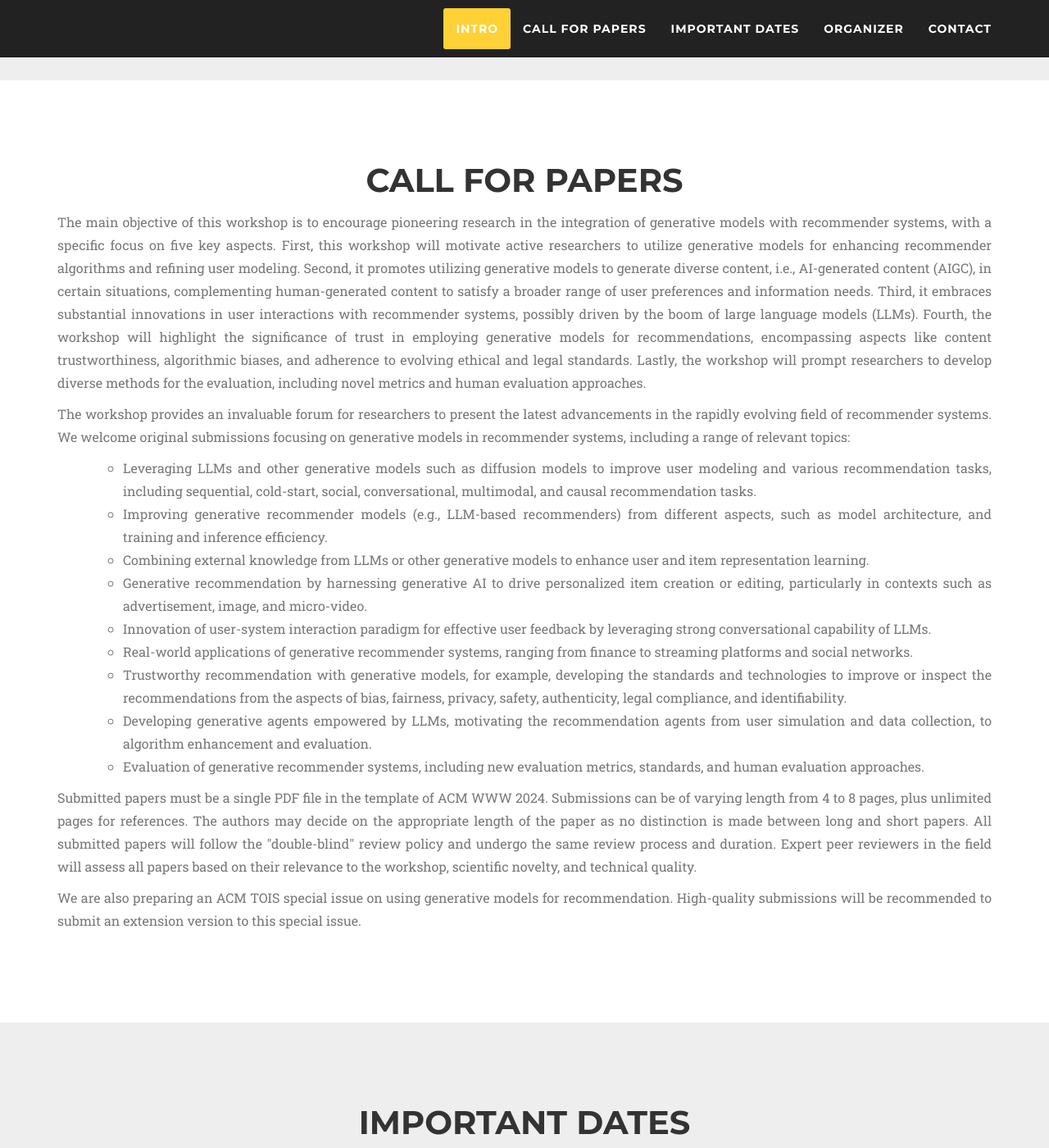
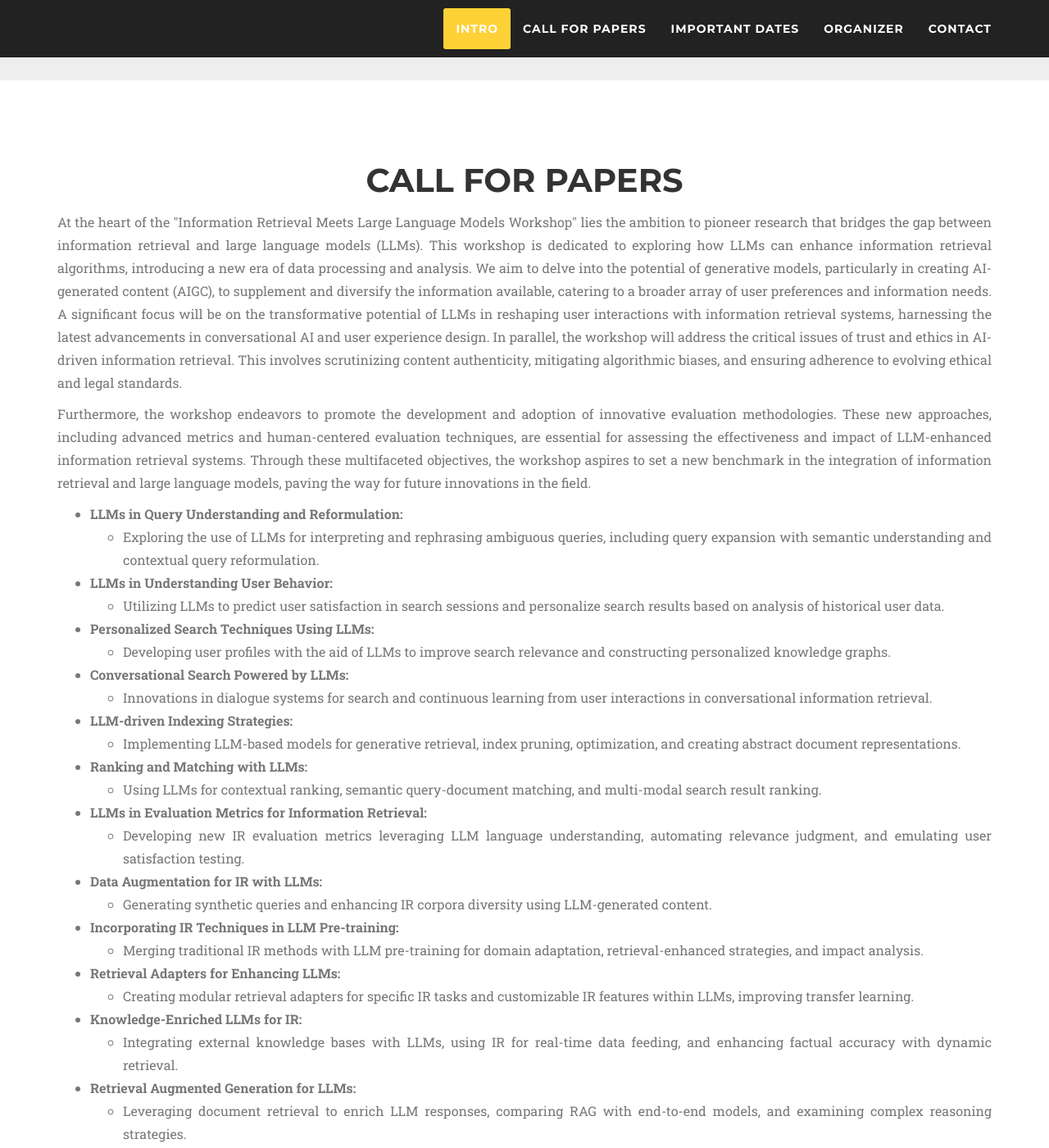
Before and after one commit to IRMeetsLLM/IRMeetsLLM.github.io, a Jekyll site: the page built from index.md, in a window 1280 px wide and 1400 px high, scrolled down 667 px. Shown: the whole window at 82% size. Built offline with Jekyll 4.4.1, drawn with Linux system fonts in a browser that asks for light colours; nearby versions of some CDN libraries; some web fonts are replaced; some of the changed text lies outside the part shown.

Commit message:
Update call.html

```diff
--- a/_includes/call.html
+++ b/_includes/call.html
@@ -9,25 +9,91 @@
     <div class="row text-justify">
       <div class="col-md-12">
         <p class="large text-muted">
-            The main objective of this workshop is to encourage pioneering research in the integration of generative models with recommender systems, with a specific focus on five key aspects. First, this workshop will motivate active researchers to utilize generative models for enhancing recommender algorithms and refining user modeling. Second, it promotes utilizing generative models to generate diverse content, i.e., AI-generated content (AIGC), in certain situations, complementing human-generated content to satisfy a broader range of user preferences and information needs. Third, it embraces substantial innovations in user interactions with recommender systems, possibly driven by the boom of large language models (LLMs). Fourth, the workshop will highlight the significance of trust in employing generative models for recommendations, encompassing aspects like content trustworthiness, algorithmic biases, and adherence to evolving ethical and legal standards. Lastly, the workshop will prompt researchers to develop diverse methods for the evaluation, including novel metrics and human evaluation approaches.        </p>
+            At the heart of the "Information Retrieval Meets Large Language Models Workshop" lies the ambition to pioneer research that bridges the gap between information retrieval and large language models (LLMs). This workshop is dedicated to exploring how LLMs can enhance information retrieval algorithms, introducing a new era of data processing and analysis. We aim to delve into the potential of generative models, particularly in creating AI-generated content (AIGC), to supplement and diversify the information available, catering to a broader array of user preferences and information needs. A significant focus will be on the transformative potential of LLMs in reshaping user interactions with information retrieval systems, harnessing the latest advancements in conversational AI and user experience design. In parallel, the workshop will address the critical issues of trust and ethics in AI-driven information retrieval. This involves scrutinizing content authenticity, mitigating algorithmic biases, and ensuring adherence to evolving ethical and legal standards.       </p>
         <p class="large text-muted">
-            The workshop provides an invaluable forum for researchers to present the latest advancements in the rapidly evolving field of recommender systems. We welcome original submissions focusing on generative models in recommender systems, including a range of relevant topics:        </p>
+            Furthermore, the workshop endeavors to promote the development and adoption of innovative evaluation methodologies. These new approaches, including advanced metrics and human-centered evaluation techniques, are essential for assessing the effectiveness and impact of LLM-enhanced information retrieval systems. Through these multifaceted objectives, the workshop aspires to set a new benchmark in the integration of information retrieval and large language models, paving the way for future innovations in the field.
+        </p>
         <ul class="large text-muted">
-          <ul>
-            <li>Leveraging LLMs and other generative models such as diffusion models to improve user modeling and various recommendation tasks, including sequential, cold-start, social, conversational, multimodal, and causal recommendation tasks. </li>
-            <li>Improving generative recommender models (e.g., LLM-based recommenders) from different aspects, such as model architecture, and training and inference efficiency. </li>
-            <li>Combining external knowledge from LLMs or other generative models to enhance user and item representation learning.  </li>
-            <li>Generative recommendation by harnessing generative AI to drive personalized item creation or editing, particularly in contexts such as advertisement, image, and micro-video. </li>
-            <li>Innovation of user-system interaction paradigm for effective user feedback by leveraging strong conversational capability of LLMs. </li>
-            <li>Real-world applications of generative recommender systems, ranging from finance to streaming platforms and social networks.</li>
-            <li>Trustworthy recommendation with generative models, for example, developing the standards and technologies to improve or inspect the recommendations from the aspects of bias, fairness, privacy, safety, authenticity, legal compliance, and identifiability. </li>
-            <li>Developing generative agents empowered by LLMs, motivating the recommendation agents from user simulation and data collection, to algorithm enhancement and evaluation. </li>
-            <li>Evaluation of generative recommender systems, including new evaluation metrics, standards, and human evaluation approaches.</li>
-          </ul>
+    <li><strong>LLMs in Query Understanding and Reformulation:</strong>
+        <ul>
+            <li>Exploring the use of LLMs for interpreting and rephrasing ambiguous queries, including query expansion with semantic understanding and contextual query reformulation.</li>
+        </ul>
+    </li>
+    <li><strong>LLMs in Understanding User Behavior:</strong>
+        <ul>
+            <li>Utilizing LLMs to predict user satisfaction in search sessions and personalize search results based on analysis of historical user data.</li>
+        </ul>
+    </li>
+    <li><strong>Personalized Search Techniques Using LLMs:</strong>
+        <ul>
+            <li>Developing user profiles with the aid of LLMs to improve search relevance and constructing personalized knowledge graphs.</li>
+        </ul>
+    </li>
+    <li><strong>Conversational Search Powered by LLMs:</strong>
+        <ul>
+            <li>Innovations in dialogue systems for search and continuous learning from user interactions in conversational information retrieval.</li>
+        </ul>
+    </li>
+    <li><strong>LLM-driven Indexing Strategies:</strong>
+        <ul>
+            <li>Implementing LLM-based models for generative retrieval, index pruning, optimization, and creating abstract document representations.</li>
+        </ul>
+    </li>
+    <li><strong>Ranking and Matching with LLMs:</strong>
+        <ul>
+            <li>Using LLMs for contextual ranking, semantic query-document matching, and multi-modal search result ranking.</li>
+        </ul>
+    </li>
+    <li><strong>LLMs in Evaluation Metrics for Information Retrieval:</strong>
+        <ul>
+            <li>Developing new IR evaluation metrics leveraging LLM language understanding, automating relevance judgment, and emulating user satisfaction testing.</li>
+        </ul>
+    </li>
+    <li><strong>Data Augmentation for IR with LLMs:</strong>
+        <ul>
+            <li>Generating synthetic queries and enhancing IR corpora diversity using LLM-generated content.</li>
+        </ul>
+    </li>
+    <li><strong>Incorporating IR Techniques in LLM Pre-training:</strong>
+        <ul>
+            <li>Merging traditional IR methods with LLM pre-training for domain adaptation, retrieval-enhanced strategies, and impact analysis.</li>
+        </ul>
+    </li>
+    <li><strong>Retrieval Adapters for Enhancing LLMs:</strong>
+        <ul>
+            <li>Creating modular retrieval adapters for specific IR tasks and customizable IR features within LLMs, improving transfer learning.</li>
+        </ul>
+    </li>
+    <li><strong>Knowledge-Enriched LLMs for IR:</strong>
+        <ul>
+            <li>Integrating external knowledge bases with LLMs, using IR for real-time data feeding, and enhancing factual accuracy with dynamic retrieval.</li>
+        </ul>
+    </li>
+    <li><strong>Retrieval Augmented Generation for LLMs:</strong>
+        <ul>
+            <li>Leveraging document retrieval to enrich LLM responses, comparing RAG with end-to-end models, and examining complex reasoning strategies.</li>
+        </ul>
+    </li>
+    <li><strong>Hybrid Models of LLMs and Classic IR:</strong>
+        <ul>
+            <li>Evaluating hybrid models in specialized domains, enhancing classic IR models' features with LLMs, and maintaining system interpretability.</li>
+        </ul>
+    </li>
+    <li><strong>Training and Reasoning Strategies for LLMs in IR:</strong>
+        <ul>
+            <li>Implementing feedback loops, multi-task learning, meta-learning, few-shot learning, explainable AI, transfer learning, and scalability in LLM training for IR.</li>
+        </ul>
+    </li>
+    <li><strong>Extensions in Multi-Lingual and Multi-Modal Scenarios:</strong>
+        <ul>
+            <li>Investigating LLMs in cross-lingual retrieval, enhancing multi-lingual corpora, interpreting and indexing multi-modal data, and integrating LLMs with other modalities for unified search platforms.</li>
+        </ul>
+    </li>
+
         </ul>
         <p class="large text-muted">
 
-            Submitted papers must be a single PDF file in the template of ACM WWW 2024. Submissions can be of varying length from 4 to 8 pages, plus unlimited pages for references. The authors may decide on the appropriate length of the paper as no distinction is made between long and short papers. All submitted papers will follow the "double-blind" review policy and undergo the same review process and duration. Expert peer reviewers in the field will assess all papers based on their relevance to the workshop, scientific novelty, and technical quality.        </p>
+            Submissions must be in a single PDF file, formatted according to the ACM WWW 2024 template. Papers may range from 4 to 8 pages, with additional unlimited pages for references. Authors can choose the length of their paper, as no distinction will be made between long and short papers. All submissions will undergo a "double-blind" review process, evaluated for their relevance, scientific novelty, and technical quality by expert reviewers.        </p>
 
         <p class="large text-muted">
 <!-- Submission site: <a href="https://easychair.org/conferences/?conf=genrec23">https://easychair.org/conferences/?conf=genrec23</a>.  -->
```
